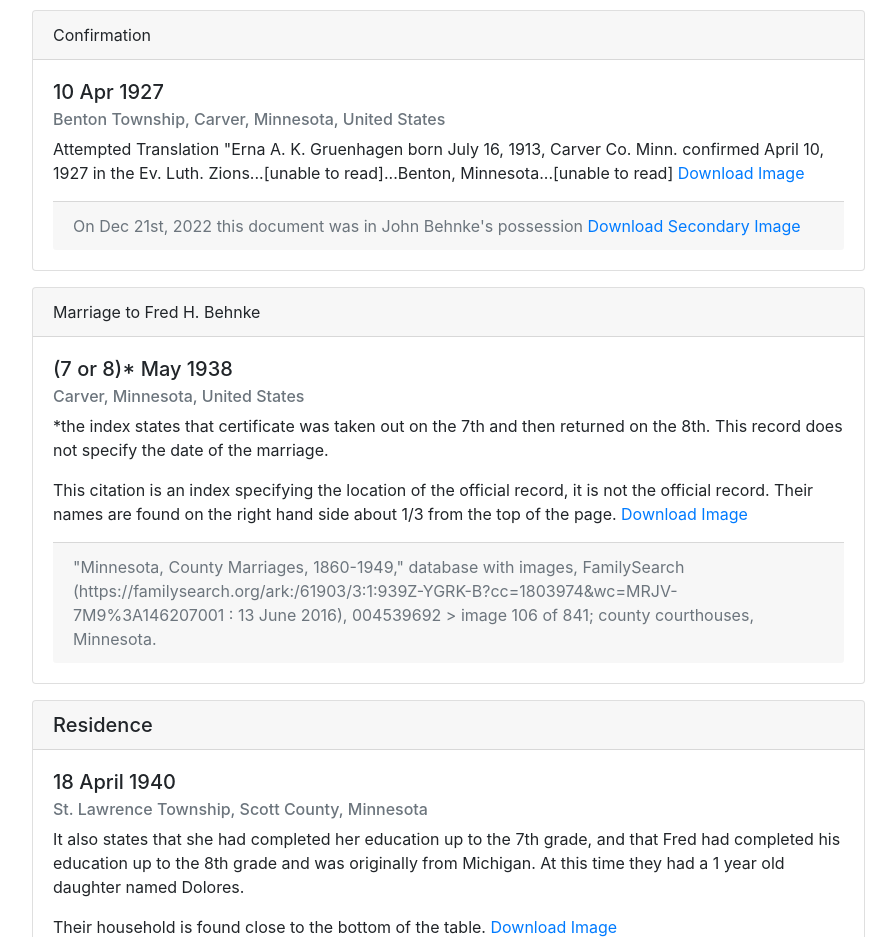
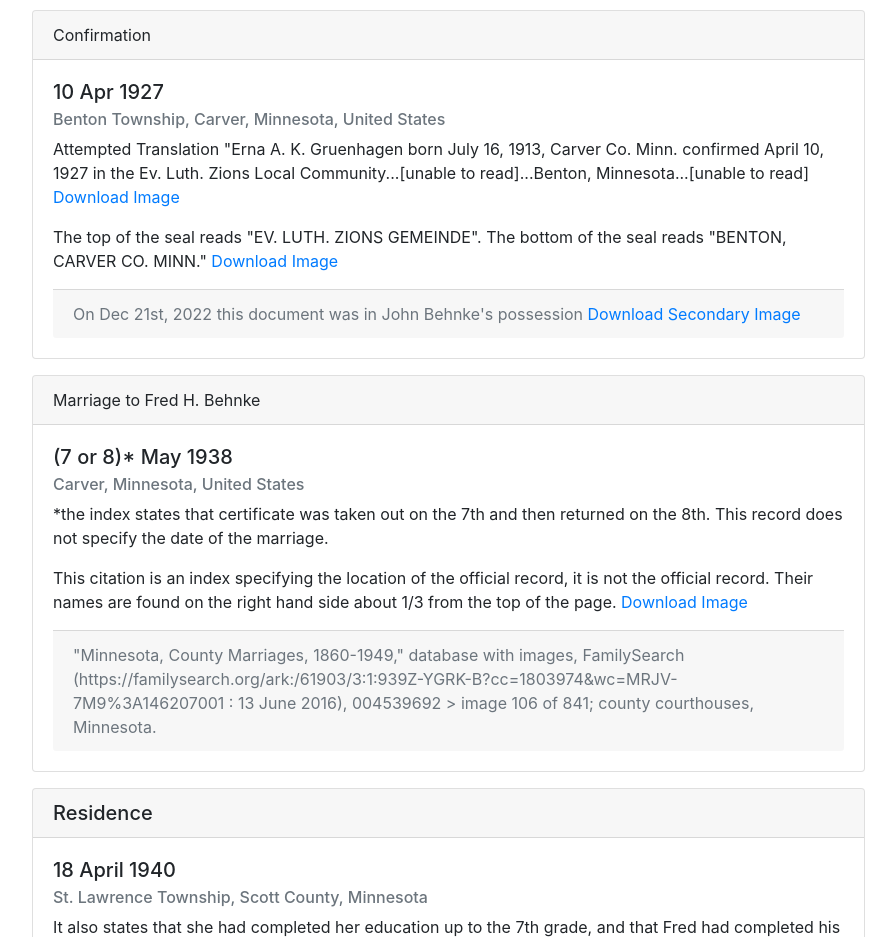
Before and after one commit to justinleebehnke/family, a plain HTML site: page index.html in a window 1280 px wide. Shown: the part 900-1837 px from the top of the page, without its empty margins (69-965 px from the left). Drawn offline with nearby package versions, Linux system fonts and the light colour scheme.

Commit message:
Add image of Seal

```diff
--- a/index.html
+++ b/index.html
@@ -66,11 +66,21 @@
         </h6>
         <p class="card-text">
           Attempted Translation "Erna A. K. Gruenhagen born July 16, 1913,
-          Carver Co. Minn. confirmed April 10, 1927 in the Ev. Luth.
-          Zions...[unable to read]...Benton, Minnesota...[unable to read]
+          Carver Co. Minn. confirmed April 10, 1927 in the Ev. Luth. Zions Local
+          Community...[unable to read]...Benton, Minnesota...[unable to read]
           <a
             class="card-link"
             href="images/ErnaGruenhagen-confirmation.jpg"
+            download
+            >Download Image</a
+          >
+        </p>
+        <p class="card-text">
+          The top of the seal reads "EV. LUTH. ZIONS GEMEINDE". The bottom of
+          the seal reads "BENTON, CARVER CO. MINN."
+          <a
+            class="card-link"
+            href="images/ErnaConfirmationDocumentSeal.jpg"
             download
             >Download Image</a
           >
```
Also changed, not shown: images/ErnaConfirmationDocumentSeal.jpg (added).
